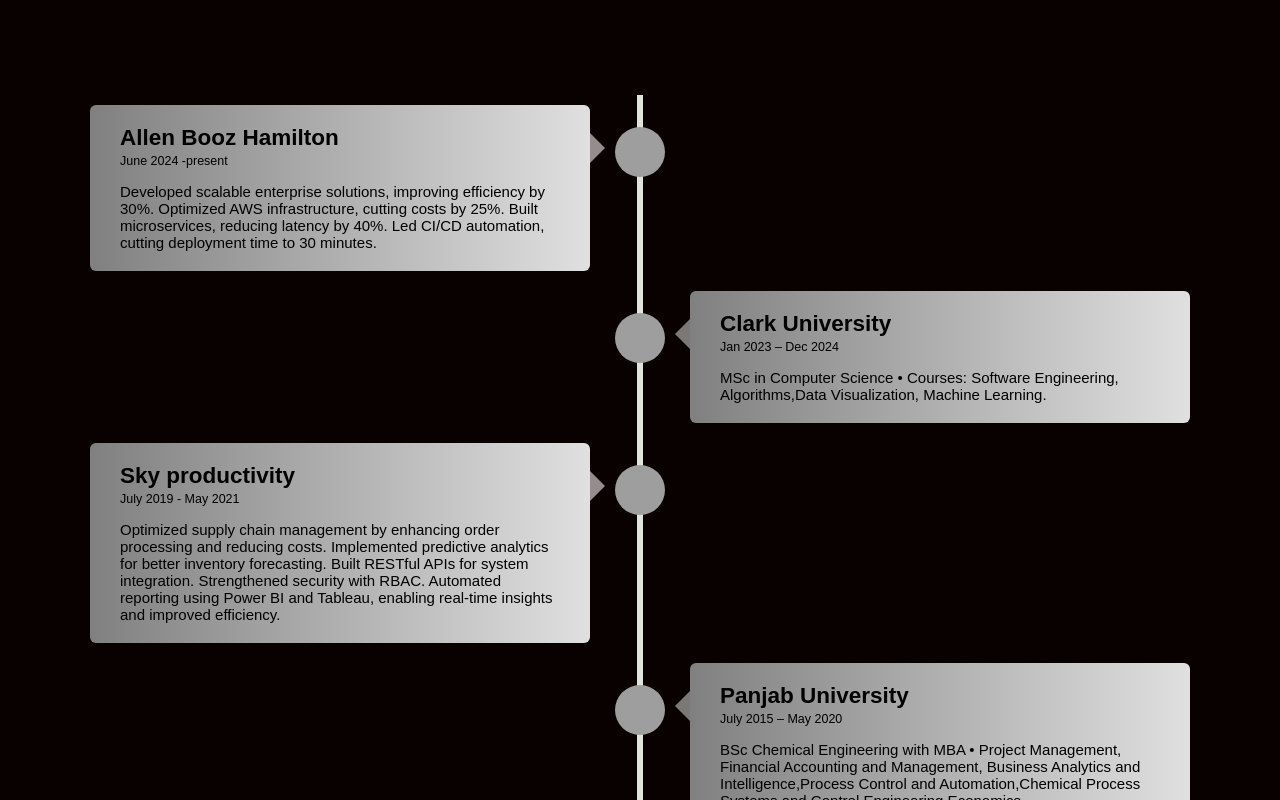
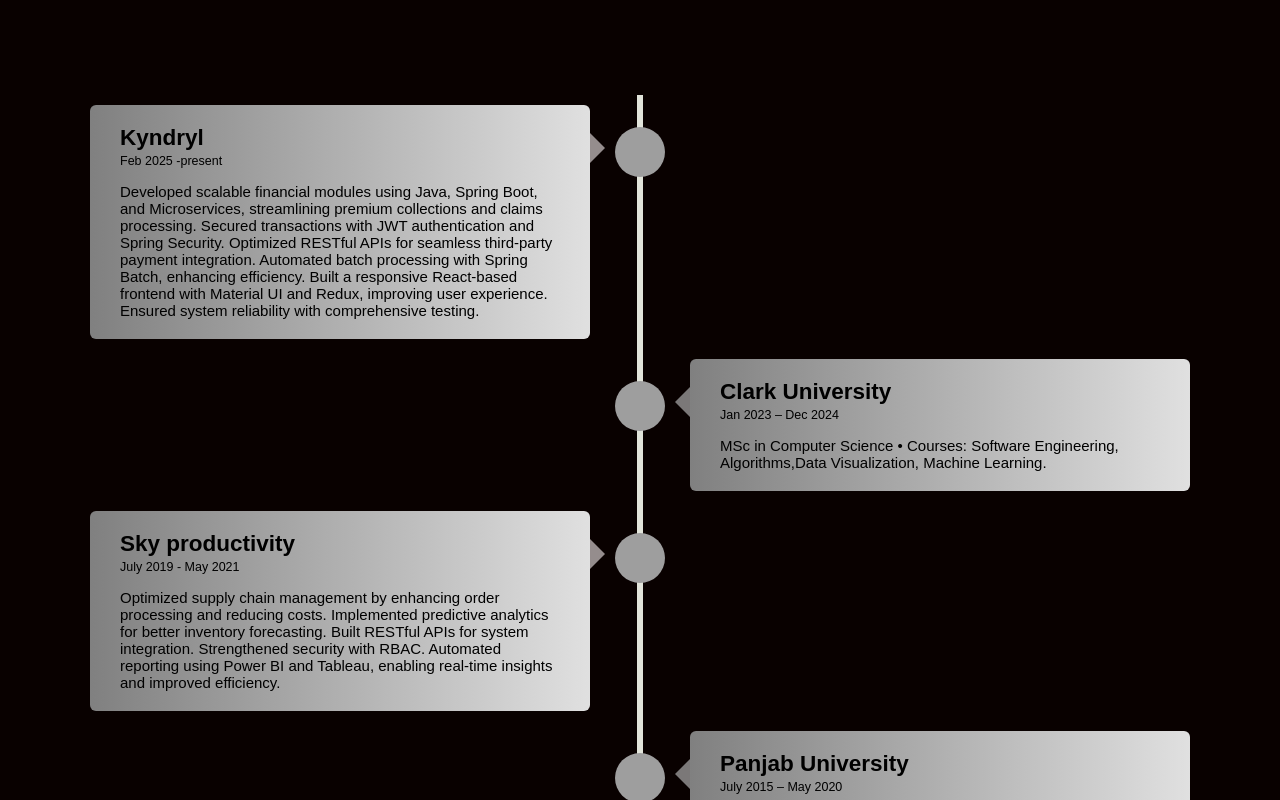
Before and after one commit to Bakh97/Portfolio, a React (Vite) app: page / in a window 1280 px wide. Shown: the part 2920-3720 px from the top of the page. Built offline with nearby package versions, Linux system fonts and the light colour scheme; grey boxes are pictures that could not be loaded.

Commit message:
minor updates

```diff
--- a/src/components/Experience/Experience.jsx
+++ b/src/components/Experience/Experience.jsx
@@ -1,4 +1,4 @@
-import Booz from "../../assets/booz.png";
+import Kyndryl from "../../assets/kyndryl.png";
 import Clark from "../../assets/Clark.png";
 import Panjab from "../../assets/Panjab.png";
 import Sky from "../../assets/sky.png";
@@ -9,15 +9,19 @@
       <h1>My Journey</h1>
       <div className="timeline">
         <div className="container left-container">
-          <img src={Booz} />
+          <img src={Kyndryl} />
           <div className="text-box">
-            <h2>Allen Booz Hamilton</h2>
-            <small>June 2024 -present</small>
+            <h2>Kyndryl</h2>
+            <small>Feb 2025 -present</small>
             <p>
-              Developed scalable enterprise solutions, improving efficiency by
-              30%. Optimized AWS infrastructure, cutting costs by 25%. Built
-              microservices, reducing latency by 40%. Led CI/CD automation,
-              cutting deployment time to 30 minutes.
+              Developed scalable financial modules using Java, Spring Boot, and
+              Microservices, streamlining premium collections and claims
+              processing. Secured transactions with JWT authentication and
+              Spring Security. Optimized RESTful APIs for seamless third-party
+              payment integration. Automated batch processing with Spring Batch,
+              enhancing efficiency. Built a responsive React-based frontend with
+              Material UI and Redux, improving user experience. Ensured system
+              reliability with comprehensive testing.
             </p>
             <span className="left-container-arrow"></span>
           </div>
```
